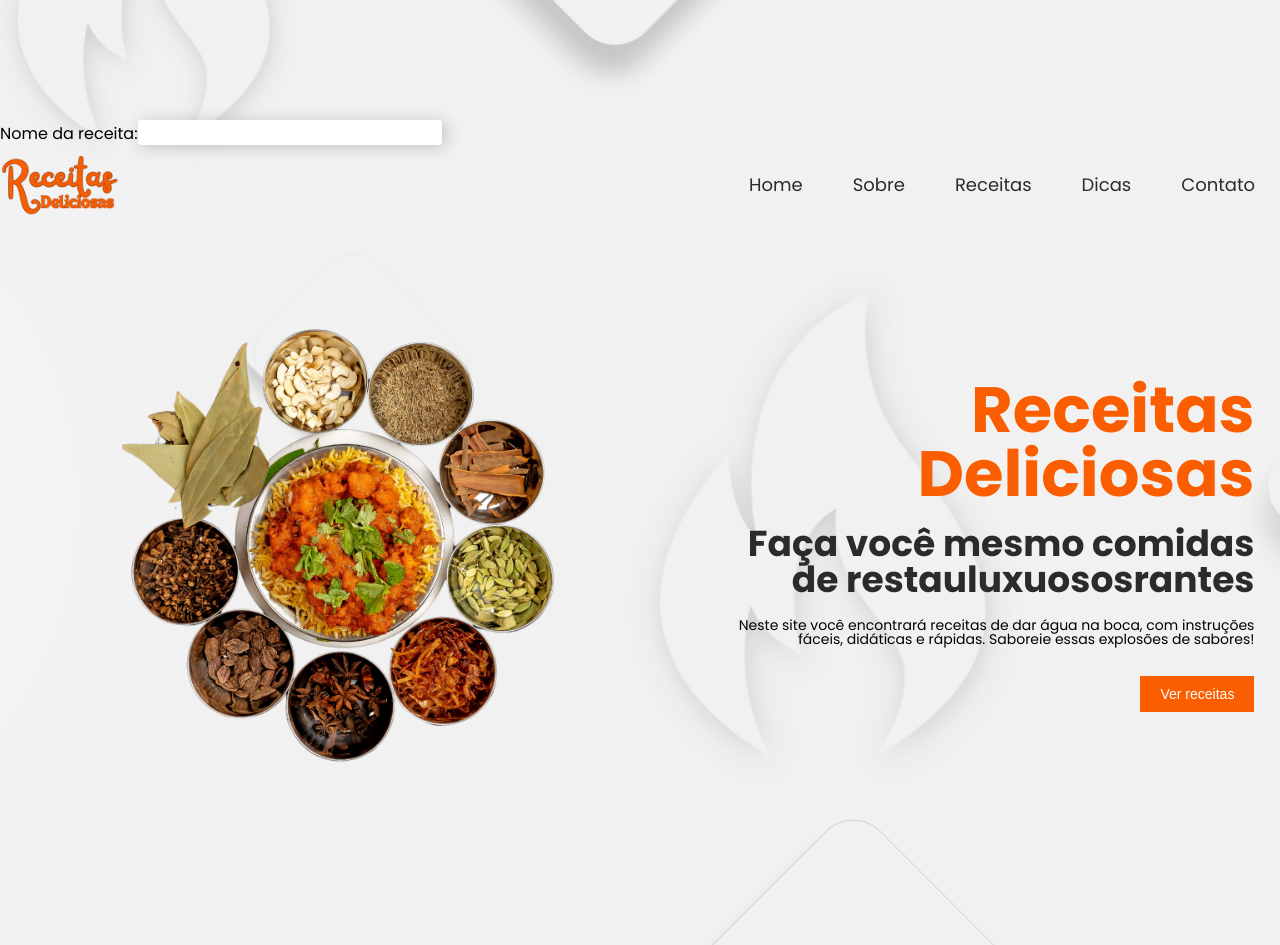
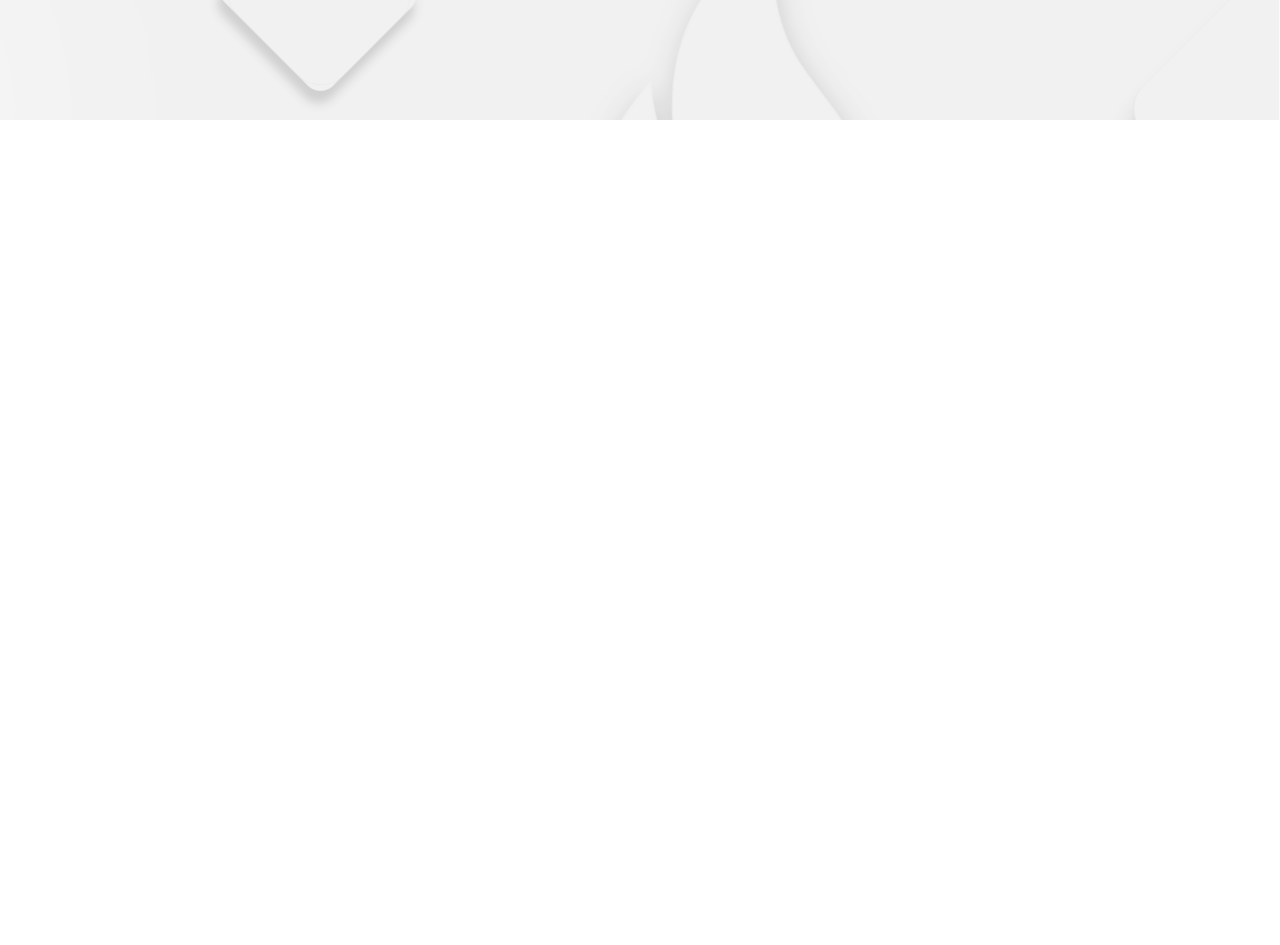
Before and after one commit to Henriquenunes452/Front-receitas, a React (Create React App) app: page /receitas in a window 1280 px wide. Shown: the part 3080-4025 px from the top of the page. After the commit the page ends 3200 px from the top, so only its background shows below. Built offline with nearby package versions, Linux system fonts and the light colour scheme.

Commit message:
formulario das receitas

```diff
--- a/src/components/Receitas.jsx
+++ b/src/components/Receitas.jsx
@@ -154,56 +154,6 @@ export default function Receitas(){
             </section>
 
 
-            <div className="addreceita">
-
-                <h1></h1>
-
-                <form className="form">
-
-                    <div className="nomereceita">
-                        <label htmlFor="">Nome da receita:</label>
-                        <input type="text" name="nomereceita" id="nomedareceita"/>
-                    </div>
-
-
-                </form>
-            </div>
-
-
-            <header  id="home">
-                <div className="container">
-                    <div className="menu">
-                        <div className="logo"></div>
-                        <div className="desktop-menu">
-                            <ul>
-                                <li><a href="#home">Home</a></li>
-                                <li><a href="#about">Sobre</a></li>
-                                <li><a href="#receitas">Receitas</a></li>
-                                <li><a href="#">Dicas</a></li>
-                                <li><a href="#">Contato</a></li>
-                            </ul>
-                        </div>
-                    </div>
-
-                    <div className="call">
-                        <div className="left">
-                            <img src={temperos} alt=""/>
-                        </div>
-                        <div className="right">
-                            <h1 className="color-laranja text-gd">Receitas Deliciosas</h1>
-                            <h2 className="color-cinza-1 text-md">Faça você mesmo comidas de restauluxuososrantes </h2>
-                            <p className="text-pq">
-                                Neste site você encontrará receitas de dar água na boca, com instruções fáceis, didáticas
-                                e rápidas. Saboreie essas explosões de sabores!
-                            </p>
-                            <button>Ver receitas</button>
-                        </div>
-                    </div>
-                </div>
-                <button id="back-to-top" onClick={()=>{window.scrollTo(0,0)}}>^</button>
-            </header>
-
-
         </div>
     )
 }
```
